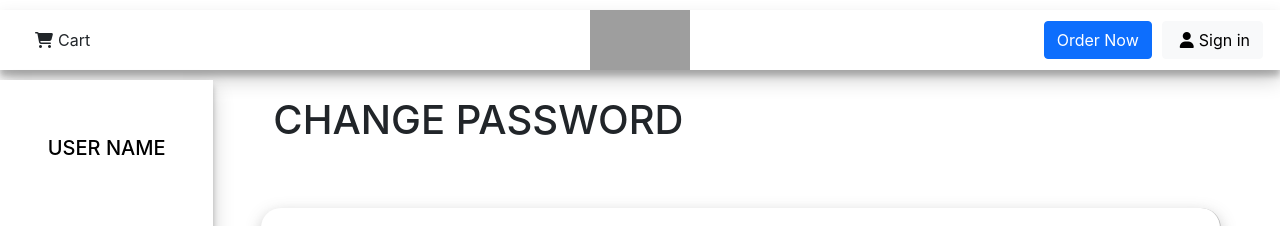
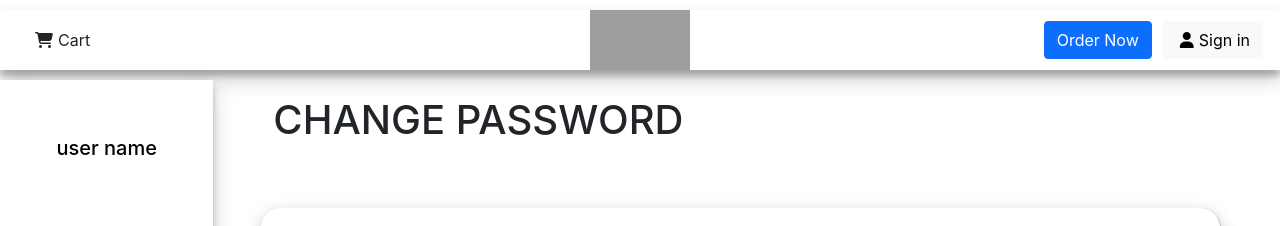
Before and after one commit to itx-shoaib/Happy-Pizza-MERN-2, a React (Create React App) app in the folder Restaurant-App/: page /change-password in a window 1280 px wide. Shown: the top 226 px of the page. Built offline with nearby package versions, Linux system fonts and the light colour scheme; grey boxes are pictures that could not be loaded.

Commit message:
Making username converted into login username

```diff
--- a/Restaurant-App/src/components/Addresses.js
+++ b/Restaurant-App/src/components/Addresses.js
@@ -12,6 +12,7 @@ function Addresses() {
   const [street, setstreet] = useState('');
   const [town, settown] = useState('');
   const [address, setAddress] = useState([])
+  const getstatus= localStorage.getItem('status');
 
   async function addAddress() {
     const info = {
@@ -63,7 +64,10 @@ function Addresses() {
         <div className="row flex-nowrap">
           <div className="col-auto col-lg-3 col-xl-2 px-sm-2 px-0 sidebar">
             <div className="d-flex flex-column align-items-center px-3 pt-2 min-vh-100">
-              <h5 className="my-5 text-center">USER NAME</h5>
+              <h5 className="my-5 text-center">{getstatus==="true" ? (<>
+                {JSON.parse(localStorage.getItem('currentuser'))[0].name}
+              </>):(<>
+              user name</>)}</h5>
               <ul
                 className="nav nav-tabs mb-sm-auto mb-0 align-items-center align-items-sm-start"
                 id="menu"
--- a/Restaurant-App/src/components/ChangePassword.js
+++ b/Restaurant-App/src/components/ChangePassword.js
@@ -3,6 +3,7 @@ import Navbar from "./Navbar";
 import { Link } from "react-router-dom";
 
 function ChangePassword() {
+  const getstatus= localStorage.getItem('status');
   return (
     <>
       <Navbar />
@@ -10,7 +11,10 @@ function ChangePassword() {
         <div className="row flex-nowrap">
           <div className="col-auto col-lg-3 col-xl-2 px-sm-2 px-0 sidebar">
             <div className="d-flex flex-column align-items-center px-3 pt-2 min-vh-100">
-              <h5 className="my-5 text-center">USER NAME</h5>
+              <h5 className="my-5 text-center">{getstatus==="true" ? (<>
+                {JSON.parse(localStorage.getItem('currentuser'))[0].name}
+              </>):(<>
+              user name</>)}</h5>
               <ul
                 className="nav nav-tabs mb-sm-auto mb-0 align-items-center align-items-sm-start"
                 id="menu"
--- a/Restaurant-App/src/components/Orders.js
+++ b/Restaurant-App/src/components/Orders.js
@@ -7,6 +7,7 @@ import '../Css/order.css'
 function Orders() {
 
   const [order, setOrder] = useState([])
+  const getstatus= localStorage.getItem('status');
 
   useEffect(() => {
     async function fetchData() {
@@ -30,7 +31,10 @@ function Orders() {
         <div className="row flex-nowrap">
           <div className="col-auto col-lg-3 col-xl-2 px-sm-2 px-0 sidebar">
             <div className="d-flex flex-column align-items-center px-3 pt-2 min-vh-100">
-              <h5 className="my-5 text-center">USER NAME</h5>
+              <h5 className="my-5 text-center">{getstatus==="true" ? (<>
+                {JSON.parse(localStorage.getItem('currentuser'))[0].name}
+              </>):(<>
+              user name</>)}</h5>
               <ul
                 className="nav nav-tabs mb-sm-auto mb-0 align-items-center align-items-sm-start"
                 id="menu"
--- a/Restaurant-App/src/components/Profile.js
+++ b/Restaurant-App/src/components/Profile.js
@@ -3,6 +3,7 @@ import Navbar from "./Navbar";
 import { Link } from "react-router-dom";
 
 function Profile() {
+  const getstatus= localStorage.getItem('status');
   return (
     <>
       <Navbar />
@@ -10,7 +11,10 @@ function Profile() {
         <div className="row flex-nowrap">
           <div className="col-auto col-lg-3 col-xl-2 px-sm-2 px-0 sidebar">
             <div className="d-flex flex-column align-items-center px-3 pt-2 min-vh-100">
-              <h5 className="my-5 text-center">USER NAME</h5>
+              <h5 className="my-5 text-center">{getstatus==="true" ? (<>
+                {JSON.parse(localStorage.getItem('currentuser'))[0].name}
+              </>):(<>
+              user name</>)}</h5>
               <ul
                 className="nav nav-tabs mb-sm-auto mb-0 align-items-center align-items-sm-start"
                 id="menu"
```
